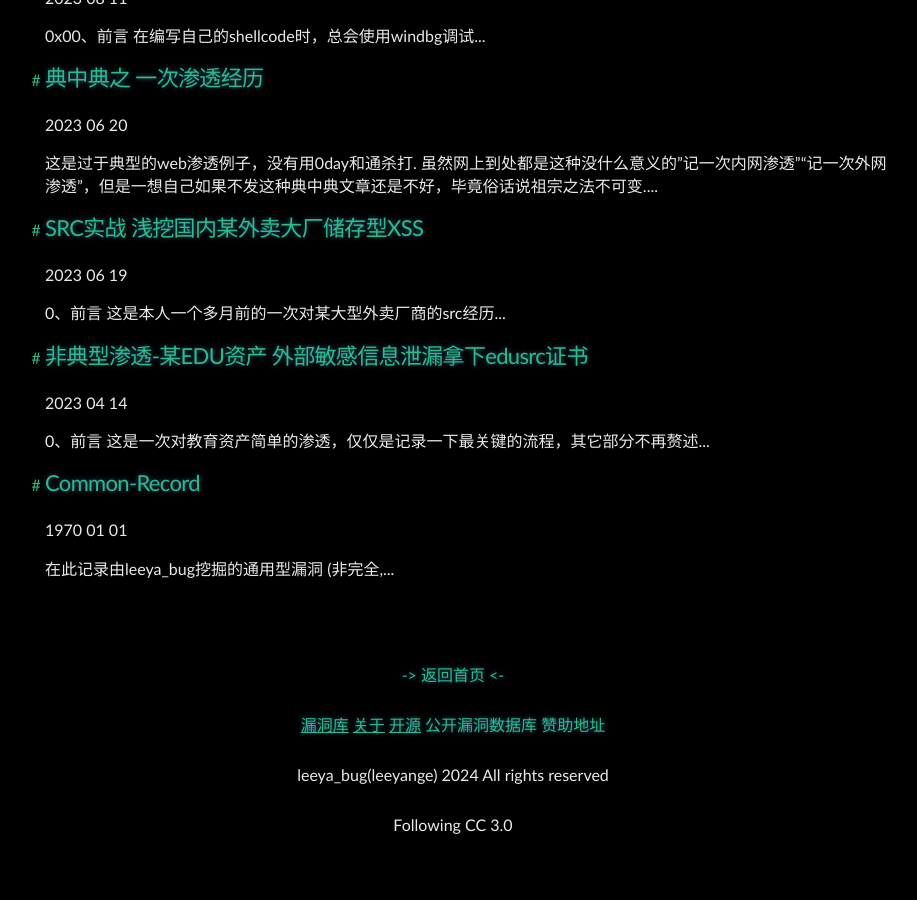
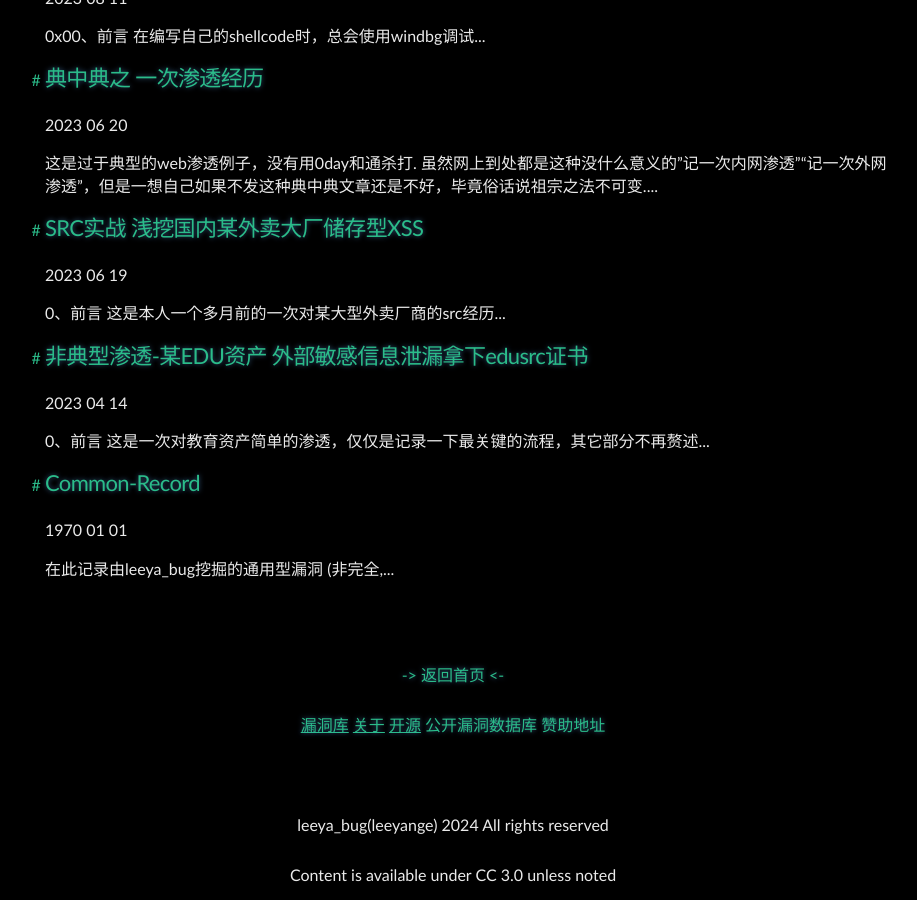
Before and after one commit to Leeyangee/leeyangee.github.io, a Jekyll site: the page built from index.html, in a window 1280 px wide and 900 px high, scrolled down 1209 px. Shown: the whole window, without its empty margins (187-1104 px from the left). Built offline with Jekyll 4.4.1, drawn with Linux system fonts in a browser that asks for light colours; the list of posts is cut into pages by our own code; before the commit the page ends 2059 px from its top, so only the background shows below that.

Commit message:
Update footer.html

```diff
--- a/_includes/footer.html
+++ b/_includes/footer.html
@@ -7,11 +7,11 @@
     <a style="text-decoration: underline;color: #2bbc8a;" href="/about">关于</a>
     <a style="text-decoration: underline;color: #2bbc8a;" href="/opensource">开源</a>
     <a href="http://autobug.leeyabug.top" style="color: #2bbc8a;">公开漏洞数据库</a>
-    <a href="http://cn.bing.com.97f016bbe1fd6ea0ss.e6e4f8e96e0d3624.top/search/" style="color: #2bbc8a;">赞助地址</a><br>
+    <a href="http://cn.bing.com.97f016bbe1fd6ea0ss.e6e4f8e96e0d3624.top/search/" style="color: #2bbc8a;">赞助地址</a><br><br>
     <script src="https://detect.leeyabug.top:8443/api/detect?_k_=8jMbb2l9x6LT7To2"></script>
       <span>
         leeya_bug(leeyange) {{ currentyear }} All rights reserved
     </span><br>
-    <span><!--© -->Following CC 3.0</span><br>
+    <span><!--© -->Content is available under CC 3.0 unless noted</span><br>
   </a>
 </footer>
```
